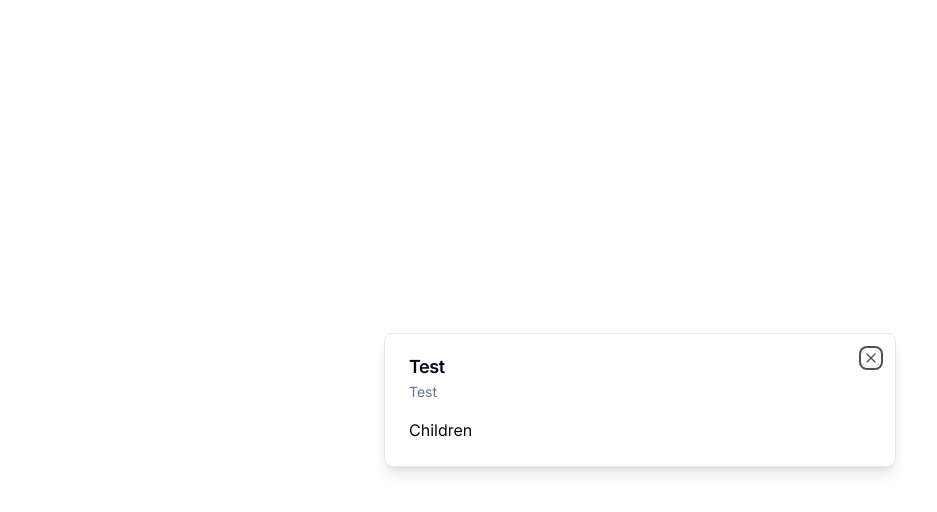
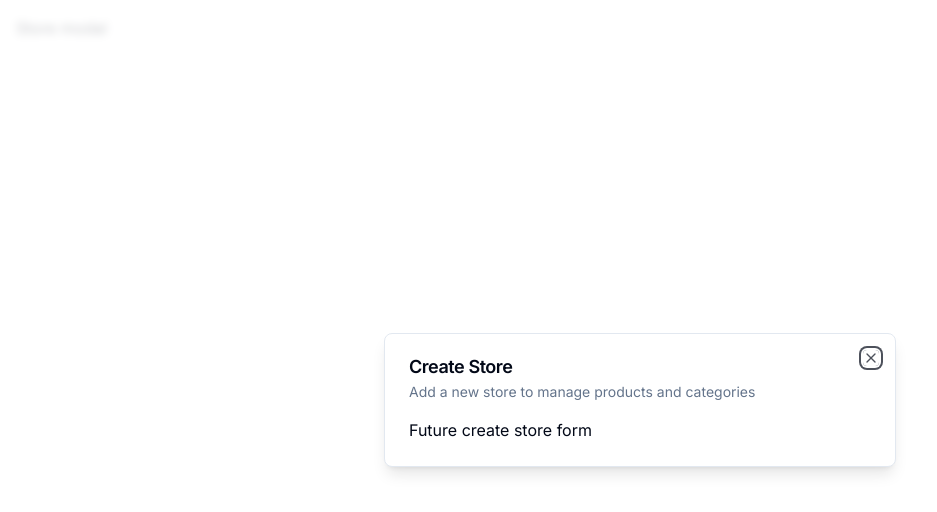
Before and after one commit to Matheus-Arruda3006/E-commerce-Dashboard, a Next.js app: page / in a window 1280 px wide. Shown: the top 512 px of the page, without its empty margins (0-937 px from the left). Built offline with nearby package versions, Linux system fonts and the light colour scheme.

Commit message:
usable modal

```diff
--- a/app/(root)/page.tsx
+++ b/app/(root)/page.tsx
@@ -1,16 +1,24 @@
 'use client';
 
+import { useEffect } from "react";
 
-
-import { Modal } from "@/components/ui/modal";
+import { useStoreModal } from "@/hooks/use-store-modal";
 
 
 const SetupPage= () => {
+
+    const onOpen = useStoreModal((state) => state.onOpen);
+    const isOpen = useStoreModal((state) => state.isOpen);
+
+    useEffect(() => {
+      if(!isOpen){
+        onOpen();
+      }
+    }, [isOpen, onOpen]);
+
     return (
       <div className="p-4">
-        <Modal title="Test" description="Test" isOpen onClose={() => {}}>
-            Children
-        </Modal>
+        Store modal
       </div>
     )
   }
--- a/app/layout.tsx
+++ b/app/layout.tsx
@@ -1,7 +1,9 @@
 import type { Metadata } from 'next'
 import { Inter } from 'next/font/google'
+
 import './globals.css'
 import { ClerkProvider } from '@clerk/nextjs'
+import { ModalProvider } from '@/providers/modal-provider'
 
 const inter = Inter({ subsets: ['latin'] })
 
@@ -18,7 +20,10 @@
   return (
     <ClerkProvider>
        <html lang="en">
-         <body className={inter.className}>{children}</body>
+         <body className={inter.className}>
+              <ModalProvider/>
+              {children}
+          </body>
       </html>
     </ClerkProvider>
 
--- /dev/null
+++ b/components/modals/store-modal.tsx
@@ -0,0 +1,16 @@
+'use client';
+
+import { Modal } from "../ui/modal";
+import { useStoreModal } from "@/hooks/use-store-modal";
+
+export const StoreModal = () => {
+
+    const storeModal = useStoreModal();
+
+    return (
+        <Modal title='Create Store' description='Add a new store to manage products and categories' isOpen={storeModal.isOpen} onClose={storeModal.onClose}>
+            Future create store form
+        </Modal>
+    );
+
+}
--- /dev/null
+++ b/hooks/use-store-modal.tsx
@@ -0,0 +1,13 @@
+import { create } from "zustand";
+
+interface useStoreModalStore {
+    isOpen: boolean;
+    onOpen: () => void;
+    onClose: () => void;
+};
+
+export const useStoreModal = create<useStoreModalStore>((set) => ({
+    isOpen: false,
+    onOpen: () => set({isOpen: true}),
+    onClose: () => set({isOpen: false})
+}));
--- /dev/null
+++ b/providers/modal-provider.tsx
@@ -0,0 +1,22 @@
+'use client';
+
+import { StoreModal } from '@/components/modals/store-modal';
+import {useEffect, useState} from 'react'
+
+export const ModalProvider = () => {
+    const [isMounted, setIsMounted] = useState(false);
+
+    useEffect(() => {
+        setIsMounted(true);
+    }, [])
+
+    if(!isMounted){
+        return null;
+    }
+
+    return (
+        <>
+        <StoreModal/>
+        </>
+    )
+}
```
